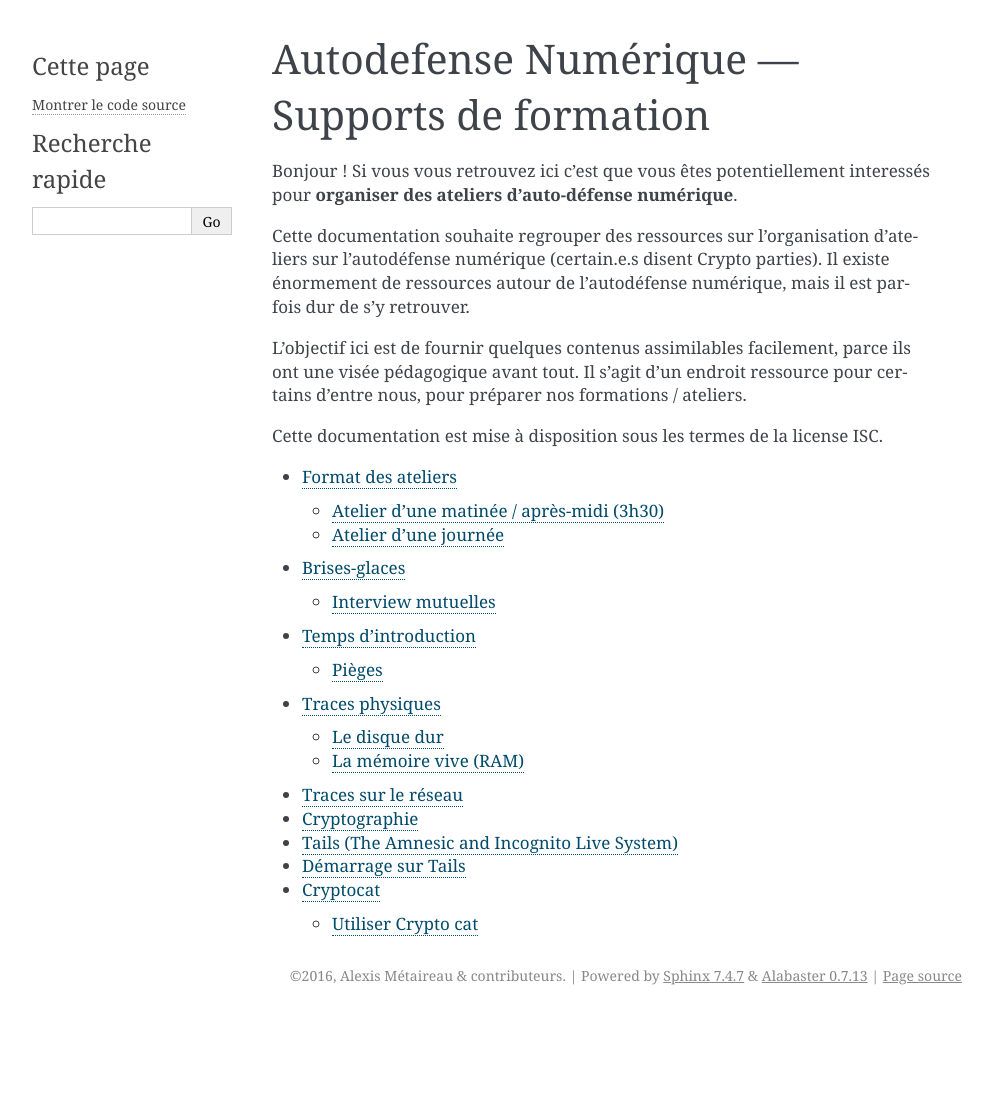
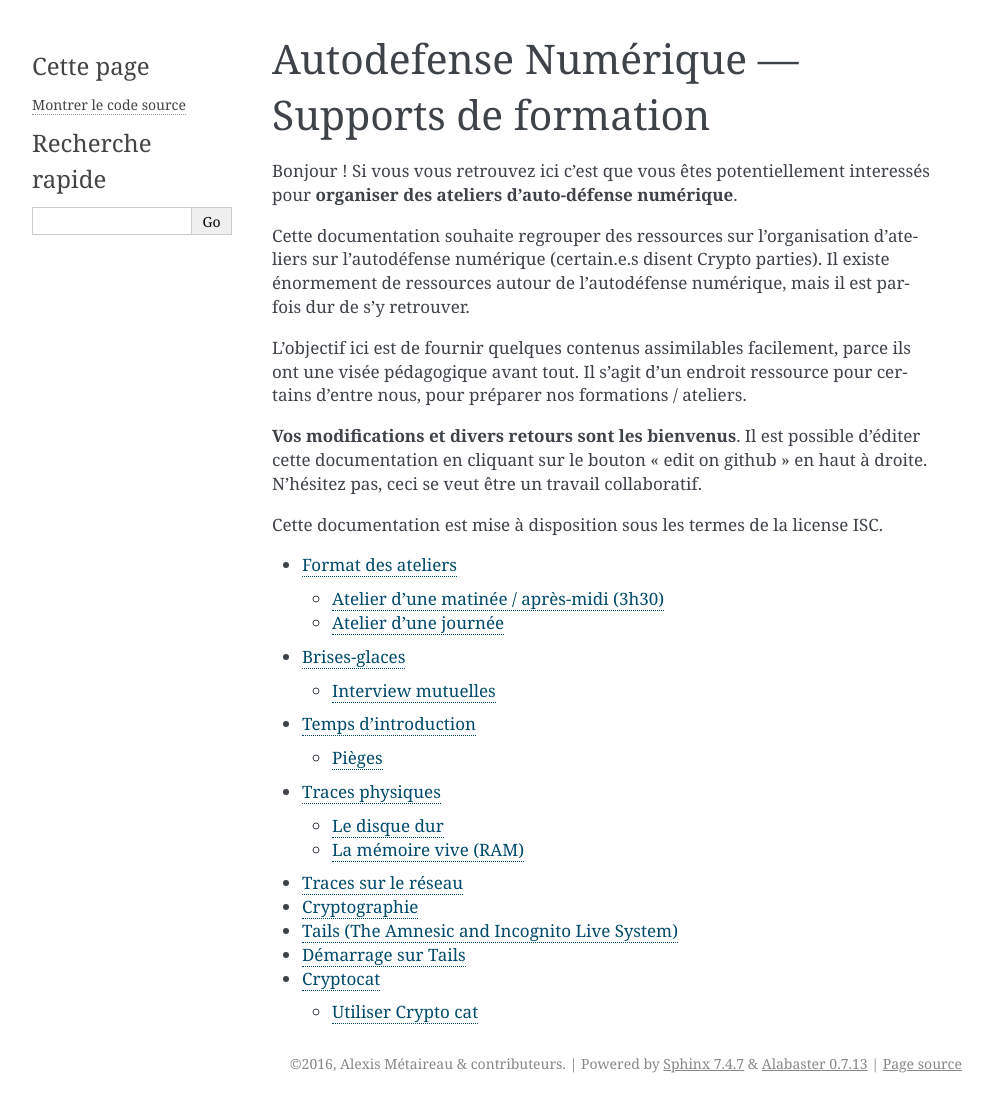
Before and after one commit to almet/autodefense-ateliers, a Sphinx documentation site: the page built from docs/index.rst, in a window 1280 px wide. Shown: the whole page, without its empty margins (148-1141 px from the left). Built offline with Sphinx 7.4.7, drawn with Linux system fonts in a browser that asks for light colours; before the commit the page ends 1015 px from its top, so only the background shows below that.

Commit message:
Ceci est un travail collaboratif

```diff
--- a/docs/index.rst
+++ b/docs/index.rst
@@ -13,6 +13,10 @@ L'objectif ici est de fournir quelques contenus assimilables facilement, parce
 ils ont une visée pédagogique avant tout. Il s'agit d'un endroit ressource pour
 certains d'entre nous, pour préparer nos formations / ateliers.
 
+**Vos modifications et divers retours sont les bienvenus**. Il est possible
+d'éditer cette documentation en cliquant sur le bouton "edit on github" en haut
+à droite. N'hésitez pas, ceci se veut être un travail collaboratif.
+
 Cette documentation est mise à disposition sous les termes de la license ISC.
 
 .. toctree::
```
